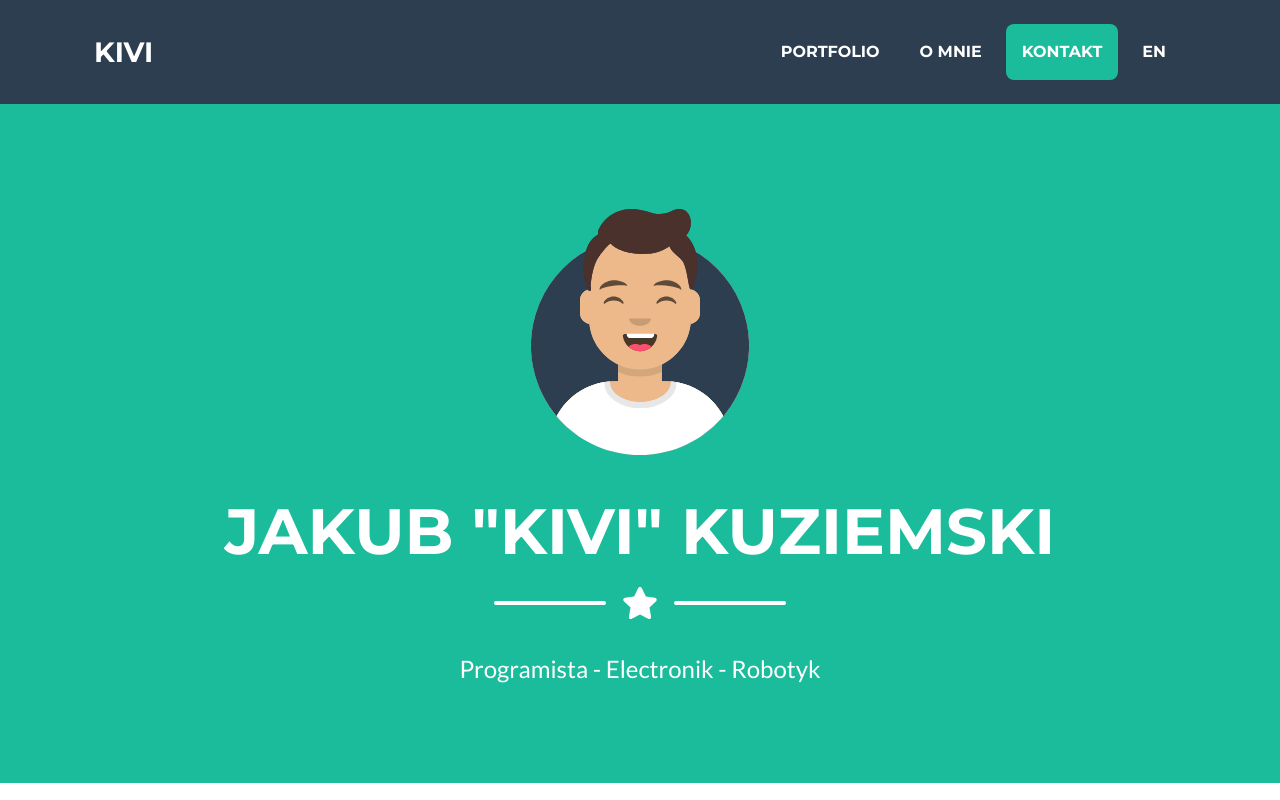
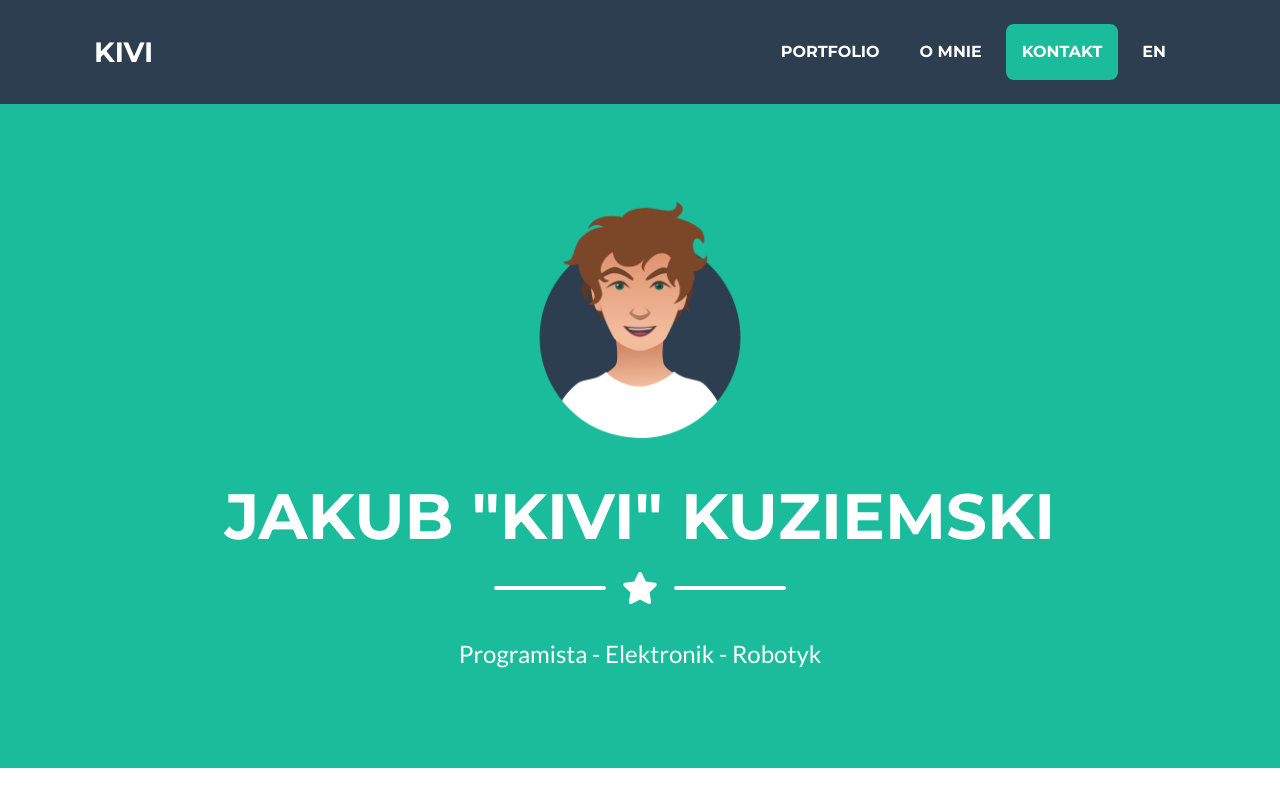
Before and after one commit to delipl/webKivi, a plain HTML site: page NewPage/PL.html in a window 1280 px wide. Shown: the top 800 px of the page. Drawn offline with nearby package versions, Linux system fonts and the light colour scheme.

Commit message:
added my face instead of basic

```diff
--- a/NewPage/PL.html
+++ b/NewPage/PL.html
@@ -32,7 +32,7 @@
         <!-- Masthead-->
         <header class="masthead bg-primary text-white text-center">
             <div class="container d-flex align-items-center flex-column">
-                <!-- Masthead Avatar Image--><img class="masthead-avatar mb-5" src="assets/img/avataaars.svg" alt="" /><!-- Masthead Heading-->
+                <!-- Masthead Avatar Image--><img class="masthead-avatar mb-5" src="assets/img/avatar.png" alt="" /><!-- Masthead Heading-->
                 <h1 class="masthead-heading text-uppercase mb-0">Jakub "Kivi" Kuziemski</h1>
                 <!-- Icon Divider-->
                 <div class="divider-custom divider-light">
@@ -41,7 +41,7 @@
                     <div class="divider-custom-line"></div>
                 </div>
                 <!-- Masthead Subheading-->
-                <p class="masthead-subheading font-weight-light mb-0">Programista - Electronik - Robotyk</p>
+                <p class="masthead-subheading font-weight-light mb-0">Programista - Elektronik - Robotyk</p>
             </div>
         </header>
         <!-- Portfolio Section-->
```
Also changed, not shown: NewPage/index.html (+1 -1 lines), NewPage/assets/img/avatar.png (added).
